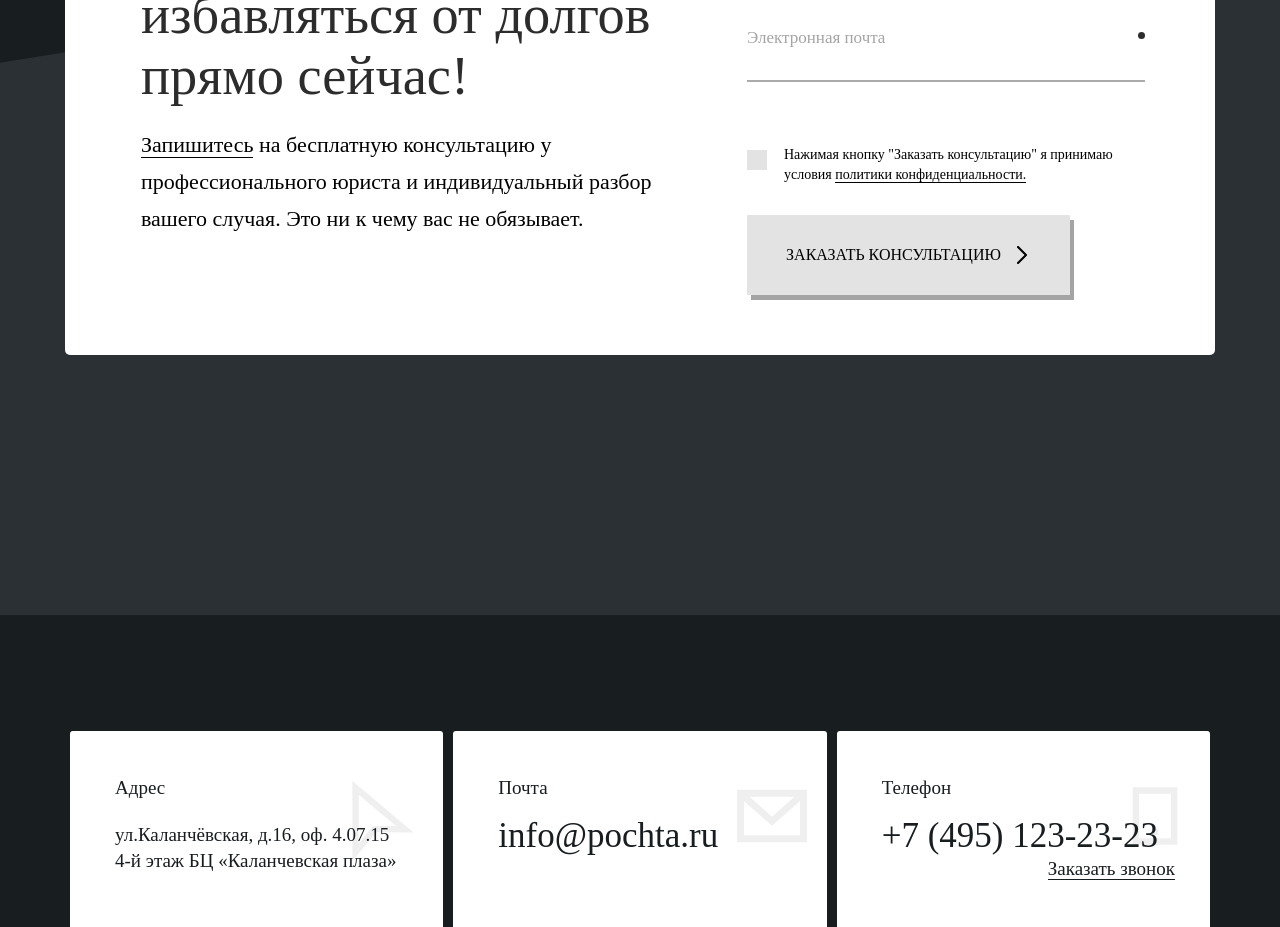
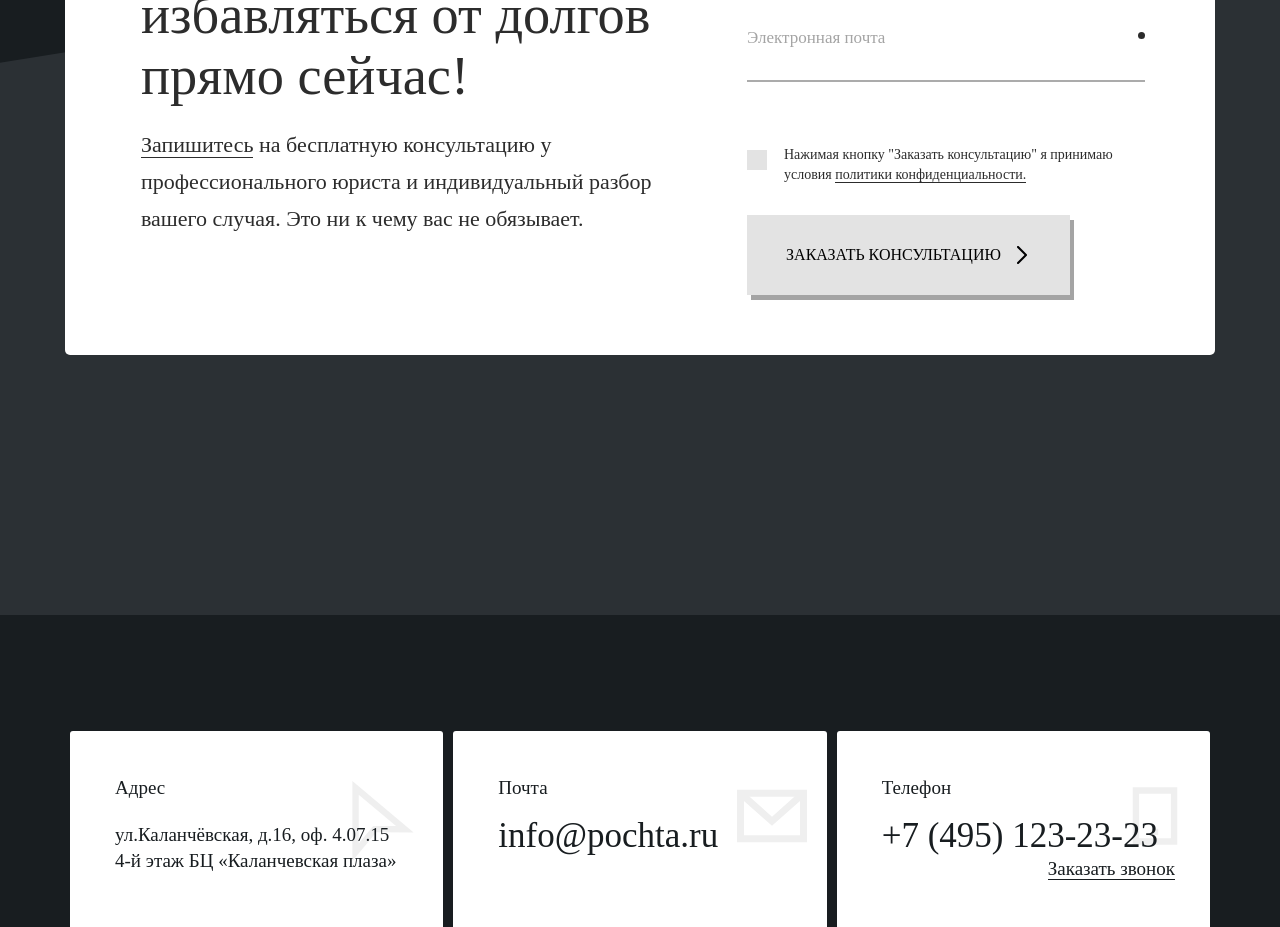
Before and after one commit to CodingFrontend/Bancruptcy-landing-page, a website: page #src/index.html in a window 1280 px wide. Shown: the part 6700-7627 px from the top of the page. Drawn offline with nearby package versions, Linux system fonts and the light colour scheme; files that its build step writes are made by us from their sources; a web font is replaced by a local one.

Commit message:
fixed policy

```diff
--- a/#src/index.html
+++ b/#src/index.html
@@ -805,7 +805,7 @@
 								<label class="form-book__conditions_text">
 									<input type="checkbox" name="checkbox" class="_req input__checkbox">
 									<span class="form-book__checkbox"></span>
-									Нажимая кнопку "Заказать консультацию" я принимаю условия <span class="form-book__conditions_policy">политики конфиденциальности.</span>
+									Нажимая кнопку "Заказать консультацию" я принимаю условия <a href="#" class="form-book__conditions_policy">политики конфиденциальности.</a>
 								</label>
 							</div>
 							<button class="form-book__btn btn disable" type="submit"><span>Заказать консультацию</span></button>
--- a/#src/scss/style.scss
+++ b/#src/scss/style.scss
@@ -926,8 +926,9 @@ body {
 		font-size: 22px;
 		line-height: 37 / 22 * 100%;
 		padding: 0px 80px 0px 0px;
+		color: #2c2c2c;
 		span {
-			border-bottom: 1px solid;
+			border-bottom: 0.5px solid;
 			cursor: pointer;
 			transition: all 0.3s ease;
 			&:hover {
@@ -1017,8 +1018,8 @@ body {
 	&__conditions {
 		position: relative;
 		margin: 0px 0px 30px 0px;
+		color: #2c2c2c;
 		&_text {
-			cursor: pointer;
 			display: block;
 			padding: 0px 0px 0px 37px;
 			font-size: 14px;
@@ -1033,8 +1034,10 @@ body {
 			}
 		}
 		&_policy {
-			border-bottom: 1px solid;
+			cursor: pointer;
+			border-bottom: 0.5px solid;
 			transition: all 0.3s ease;
+			color: #2c2c2c;
 			&:hover {
 				border-bottom: 1px solid transparent;
 			}
```
